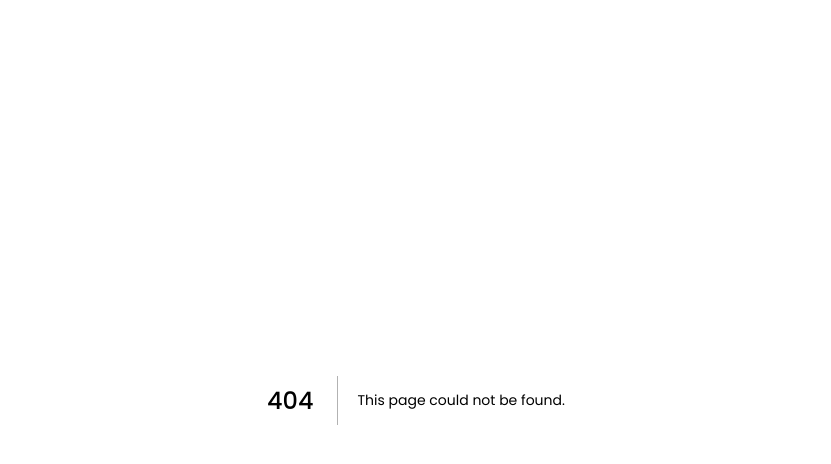
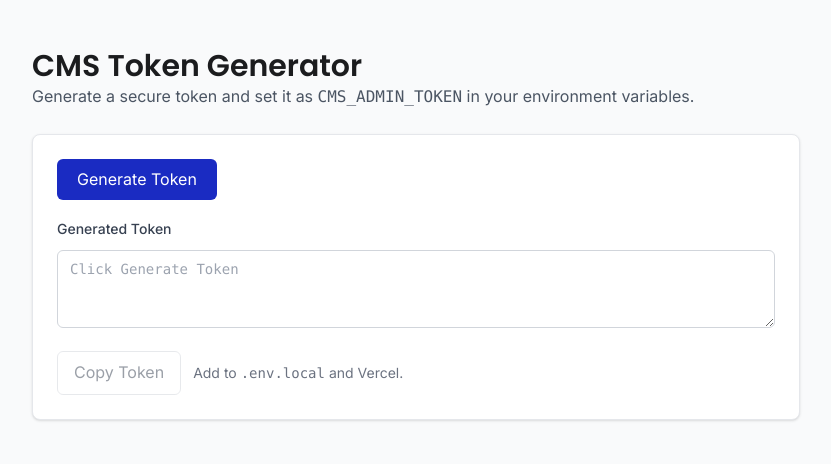
Before and after one commit to tedris94/hyperiontechhub, a Next.js app: page /admin/token in a window 1280 px wide. Before the commit this address had no page. Shown: the top 464 px of the page, without its empty margins (224-1055 px from the left). Built offline with nearby package versions, Linux system fonts and the light colour scheme.

Commit message:
Add CMS token generator page

```diff
--- /dev/null
+++ b/app/admin/token/page.tsx
@@ -0,0 +1,75 @@
+'use client';
+
+import { useState } from 'react';
+
+function generateToken(byteLength: number = 32): string {
+  const bytes = new Uint8Array(byteLength);
+  window.crypto.getRandomValues(bytes);
+  return Array.from(bytes, (byte) => byte.toString(16).padStart(2, '0')).join('');
+}
+
+export default function TokenGeneratorPage() {
+  const [token, setToken] = useState('');
+  const [copied, setCopied] = useState(false);
+
+  const handleGenerate = () => {
+    setToken(generateToken());
+    setCopied(false);
+  };
+
+  const handleCopy = async () => {
+    if (!token) return;
+    await navigator.clipboard.writeText(token);
+    setCopied(true);
+    setTimeout(() => setCopied(false), 2000);
+  };
+
+  return (
+    <div className="min-h-screen bg-gray-50 py-12 px-4">
+      <div className="max-w-3xl mx-auto space-y-6">
+        <div>
+          <h1 className="text-3xl font-semibold text-[#1B1C1E]">CMS Token Generator</h1>
+          <p className="text-gray-600">
+            Generate a secure token and set it as <code>CMS_ADMIN_TOKEN</code> in your
+            environment variables.
+          </p>
+        </div>
+
+        <div className="bg-white rounded-lg shadow border border-gray-200 p-6 space-y-4">
+          <button
+            type="button"
+            onClick={handleGenerate}
+            className="inline-flex items-center px-5 py-2 bg-[#1A2BC2] text-white rounded-md hover:bg-[#0D0D52]"
+          >
+            Generate Token
+          </button>
+
+          <div className="space-y-2">
+            <label className="text-sm font-medium text-gray-700">Generated Token</label>
+            <textarea
+              value={token}
+              readOnly
+              rows={3}
+              className="w-full border border-gray-300 rounded-md px-3 py-2 font-mono text-sm"
+              placeholder="Click Generate Token"
+            />
+          </div>
+
+          <div className="flex items-center gap-3">
+            <button
+              type="button"
+              onClick={handleCopy}
+              disabled={!token}
+              className="inline-flex items-center px-4 py-2 border border-gray-300 rounded-md text-gray-700 hover:bg-gray-50 disabled:opacity-50"
+            >
+              {copied ? 'Copied!' : 'Copy Token'}
+            </button>
+            <span className="text-sm text-gray-500">
+              Add to <code>.env.local</code> and Vercel.
+            </span>
+          </div>
+        </div>
+      </div>
+    </div>
+  );
+}
```
